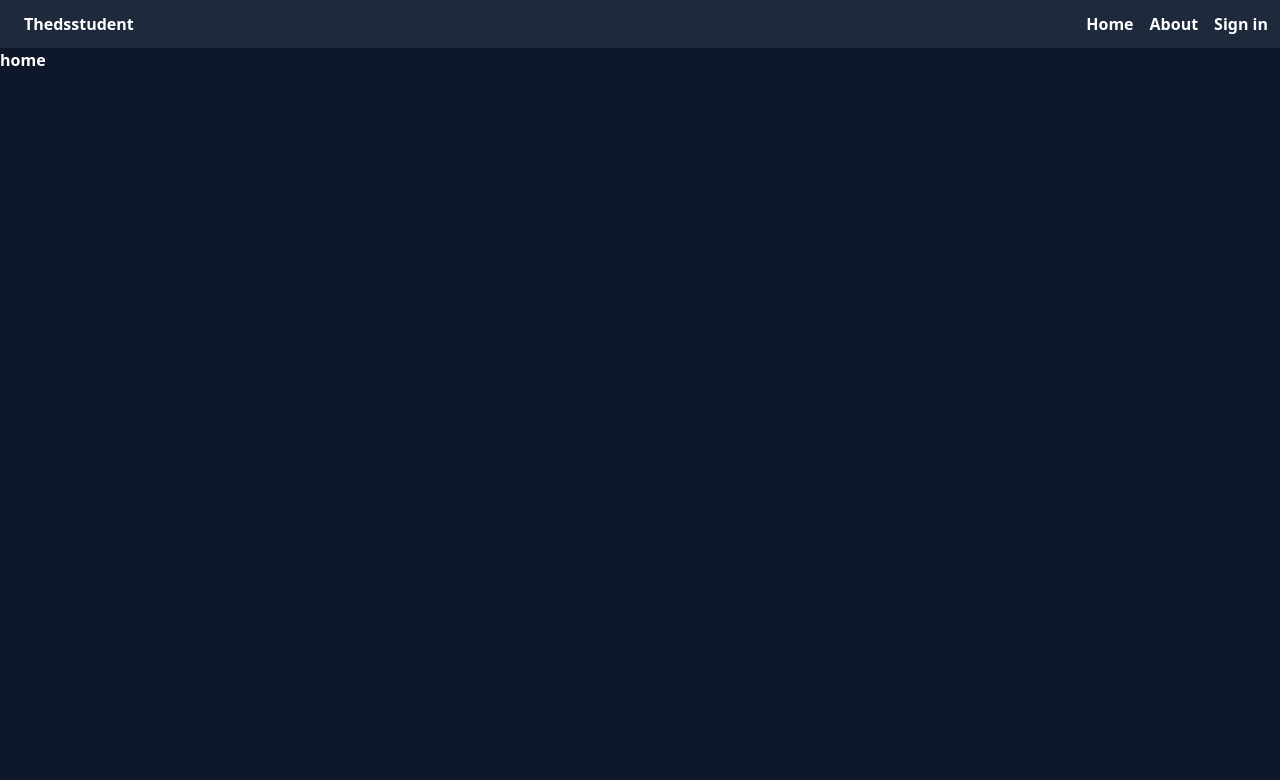
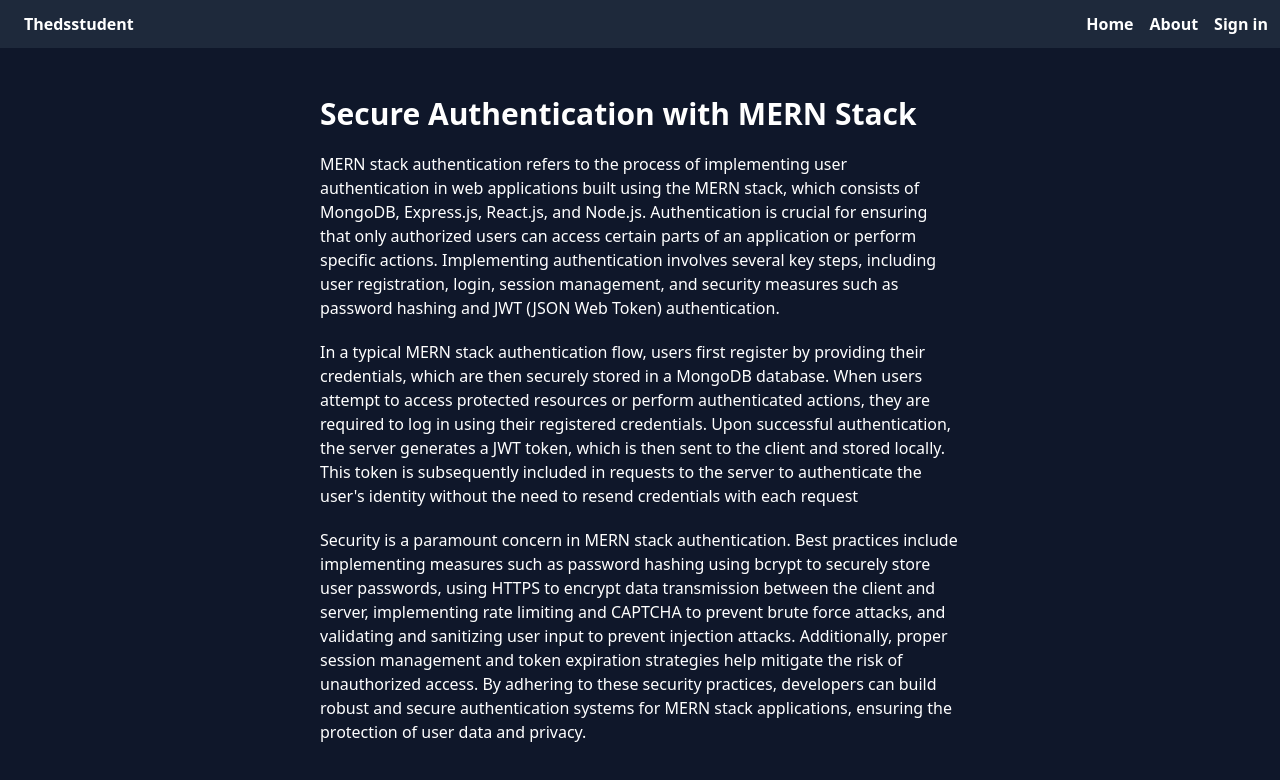
Before and after one commit to Justhasim/myproject, a React (Vite) app in the folder myproject/: page / in a window 1280 px wide. Shown: the top 780 px of the page. Built offline with nearby package versions, Linux system fonts and the light colour scheme; no server answers.

Commit message:
completed the home and about page

```diff
--- a/myproject/src/component/About.jsx
+++ b/myproject/src/component/About.jsx
@@ -1,9 +1,16 @@
-import React from 'react'
+import React from "react";
+
 
 export default function About() {
   return (
-    <div>
-    About
+    <div className="px-4 py-12 max-w-2xl mx-auto flex flex-col gap-5">
+      <h1 className="font-sans text-3xl font-bold ">
+        About ME
+      </h1>
+      <h2 className="text-xl font-semibold -mb-4">INSTA: Thedsstudent</h2>
+      <p className='font-normal -mt-1'>
+  Security is a paramount concern in MERN stack authentication. Best practices include implementing measures such as password hashing using bcrypt to securely store user passwords, using HTTPS to encrypt data transmission between the client and server, implementing rate limiting and CAPTCHA to prevent brute force attacks, and validating and sanitizing user input to prevent injection attacks. Additionally, proper session management and token expiration strategies help mitigate the risk of unauthorized access. By adhering to these security practices, developers can build robust and secure authentication systems for MERN stack applications, ensuring the protection of user data and privacy.
+  </p>
     </div>
-  )
+  );
 }
--- a/myproject/src/component/Home.jsx
+++ b/myproject/src/component/Home.jsx
@@ -3,7 +3,18 @@ import React from 'react'
 export default function Home() {
   return (
   <>
-  home
+  <div className='px-4 py-12 max-w-2xl mx-auto flex flex-col gap-5'>
+  <h1 className='font-sans text-3xl font-bold '>Secure Authentication with MERN Stack
+  </h1>
+
+  <p className='font-normal'>MERN stack authentication refers to the process of implementing user authentication in web applications built using the MERN stack, which consists of MongoDB, Express.js, React.js, and Node.js. Authentication is crucial for ensuring that only authorized users can access certain parts of an application or perform specific actions. Implementing authentication involves several key steps, including user registration, login, session management, and security measures such as password hashing and JWT (JSON Web Token) authentication.</p>
+
+  <p className='font-normal'>In a typical MERN stack authentication flow, users first register by providing their credentials, which are then securely stored in a MongoDB database. When users attempt to access protected resources or perform authenticated actions, they are required to log in using their registered credentials. Upon successful authentication, the server generates a JWT token, which is then sent to the client and stored locally. This token is subsequently included in requests to the server to authenticate the user's identity without the need to resend credentials with each request</p>
+
+  <p className='font-normal'>
+  Security is a paramount concern in MERN stack authentication. Best practices include implementing measures such as password hashing using bcrypt to securely store user passwords, using HTTPS to encrypt data transmission between the client and server, implementing rate limiting and CAPTCHA to prevent brute force attacks, and validating and sanitizing user input to prevent injection attacks. Additionally, proper session management and token expiration strategies help mitigate the risk of unauthorized access. By adhering to these security practices, developers can build robust and secure authentication systems for MERN stack applications, ensuring the protection of user data and privacy.
+  </p>
+  </div>
   </>
   )
 }
```
